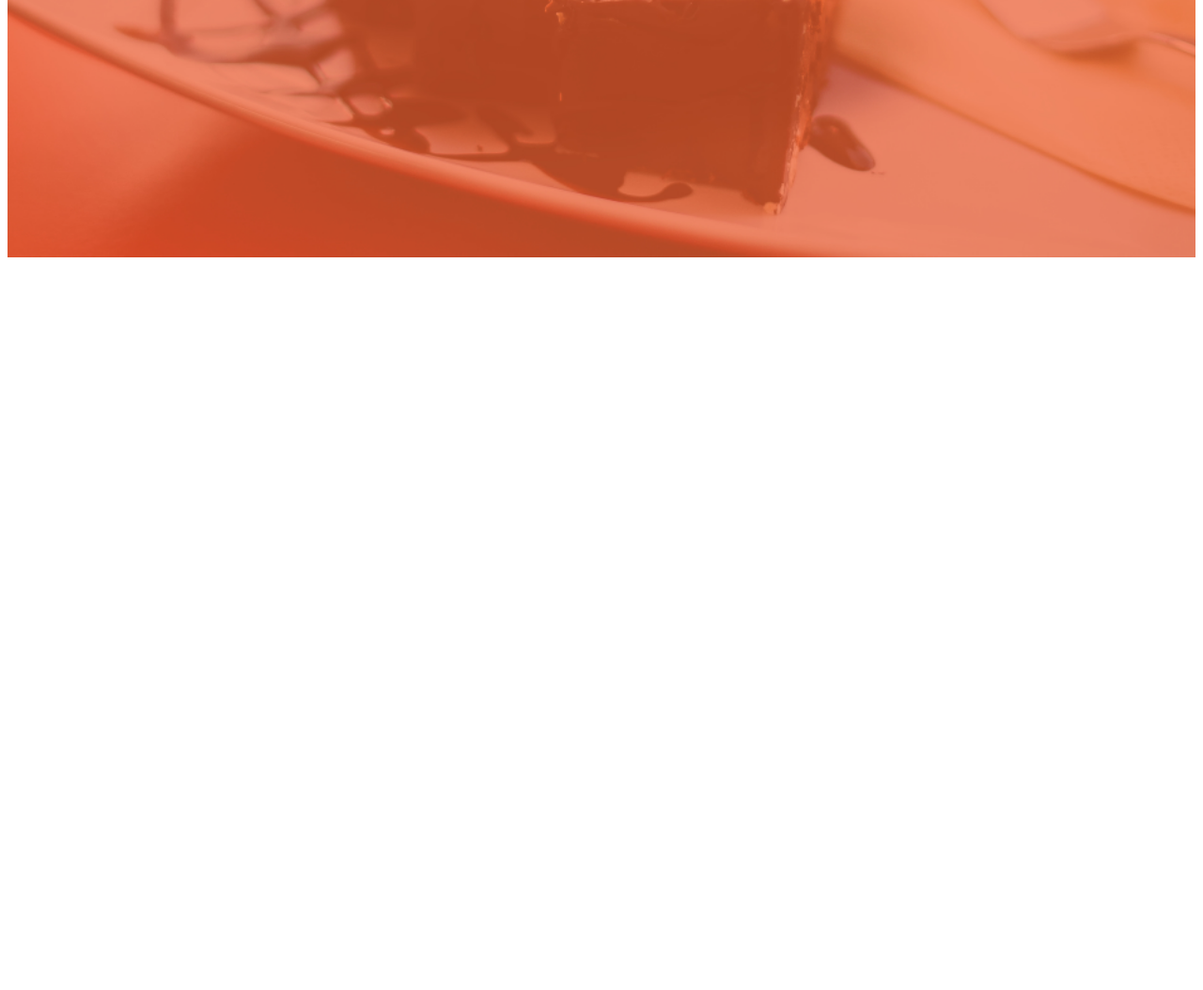
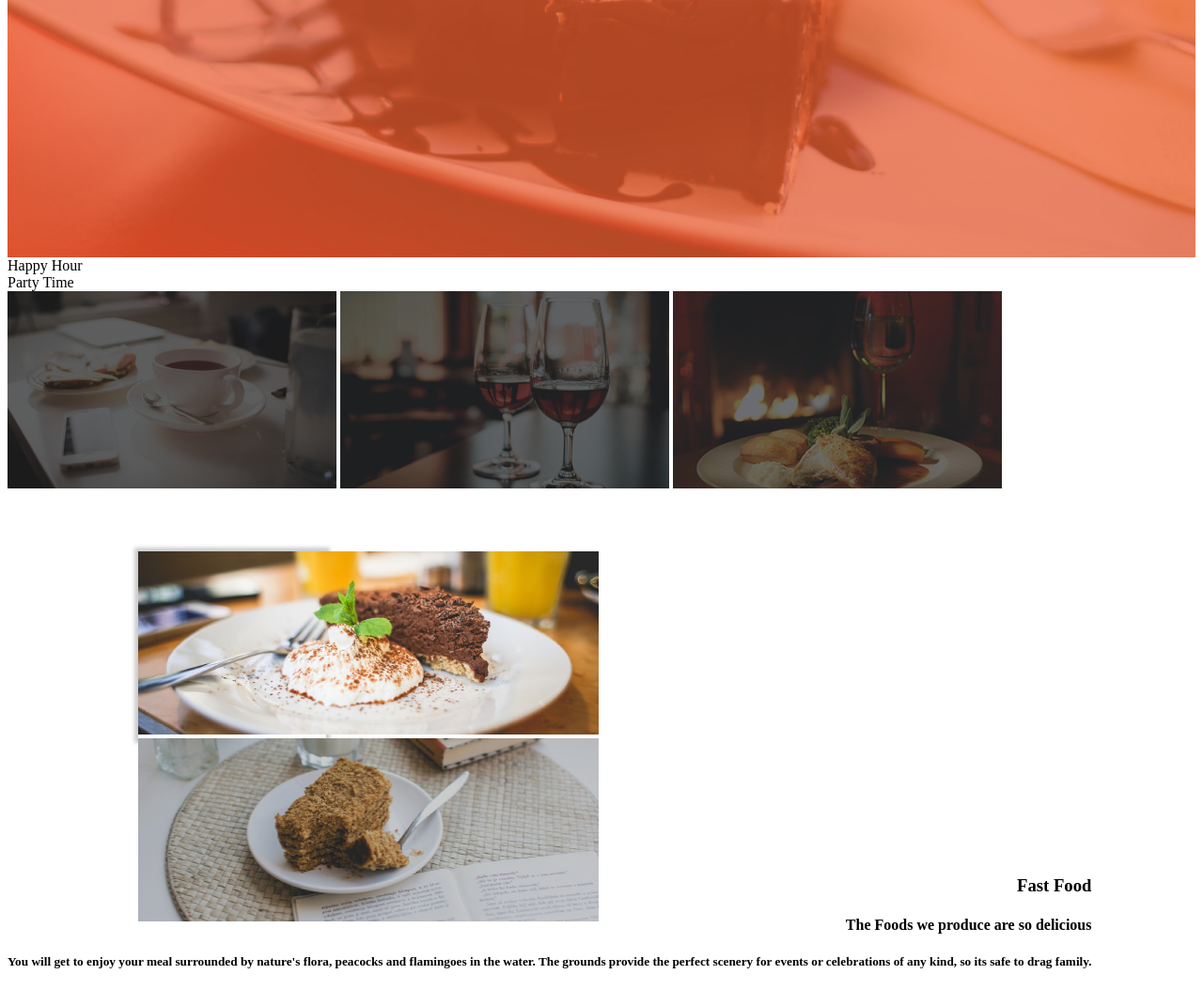
Before and after one commit to Robertokello11/Anitas_Kitchen_Ip, a plain HTML site: page index.html in a window 1280 px wide. Shown: the part 646-1700 px from the top of the page at 94% size. Before the commit the page ends 928 px from the top, so only its background shows below. Drawn offline with Linux system fonts and the light colour scheme; files whose address does not match are found by name.

Commit message:
add the above files

```diff
--- a/index.css
+++ b/index.css
@@ -24,3 +24,19 @@ p{
     margin-bottom: unset;
     box-sizing: content-box;
 }
+.pic2{
+    height: 200px;
+    width: 200px;
+    margin-left: 11%;
+    margin-right: 11%;
+    margin-bottom: 10%;
+    padding-right: 0;
+    margin-top: 5%;
+    box-shadow: 0 0 4px 4px #ccc;
+    position: relative;
+}
+.fast{
+    float: left;
+    text-align: left ;
+    text-overflow: inherit;
+}
--- a/index.html
+++ b/index.html
@@ -19,5 +19,37 @@
   <p>We provide The Best Food <br>At The <b>Right Price</b></p>
   </div>
    </div>
+
+   <div class="row">
+       <div class="happy">
+       <div class="text">Happy Hour</div>
+       <div class="happy">Party Time</div>
+       </div>
+     <div class="pic1">
+    <img src="images/breakfast.jpg">
+    <img src="images/lunch.jpg">
+    <img src="images/dinner.jpg">
+
+     </div>
+     <div class="row1">
+     <div class="pic2">
+     <img src="images/fastFood1.jpg">
+     <img src="images/fastFood2.jpg">
+     </div>
+     </div>
+    <div class="fast">
+        <div style="text-align:right" margin-top="10px">
+      <h3>Fast Food </h3>
+      <h4>The Foods we produce are so delicious</h4>
+      <h5>You will get to enjoy your meal surrounded by nature's flora, peacocks and flamingoes in the water.
+          The grounds provide the perfect scenery for events or celebrations of any kind, so its safe to drag family.</h5>
+     </div>
+        </div>
+     <div class="row2">
+
+     </div>
+   </div>
+
+   </div>
  </body>
 </html>
```
